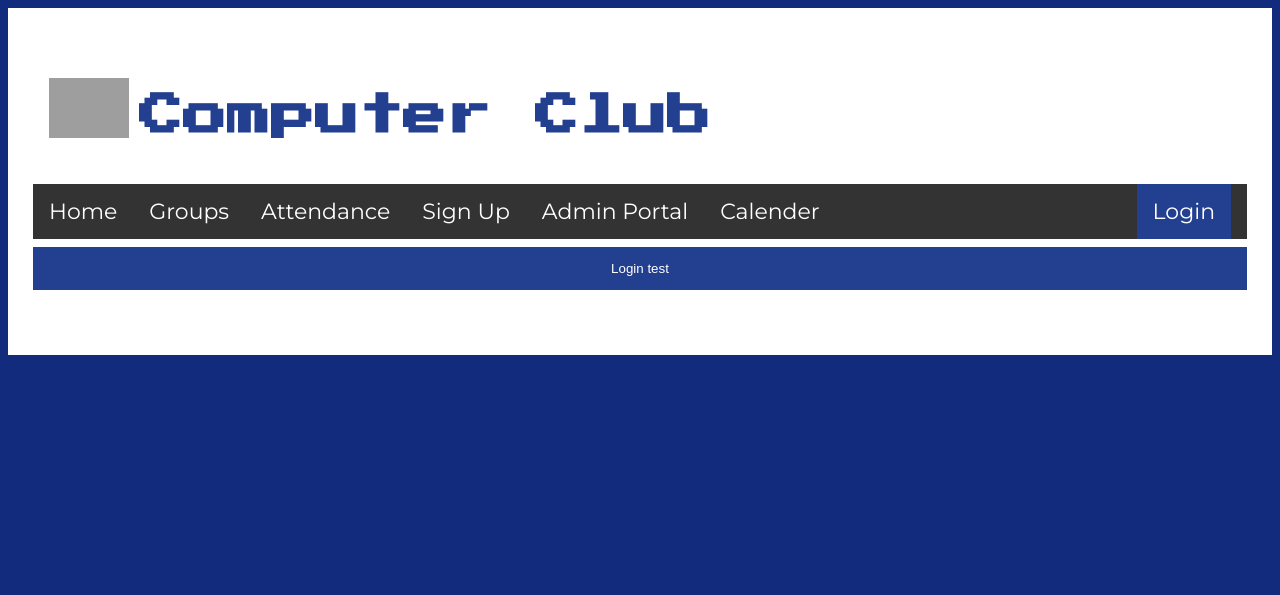
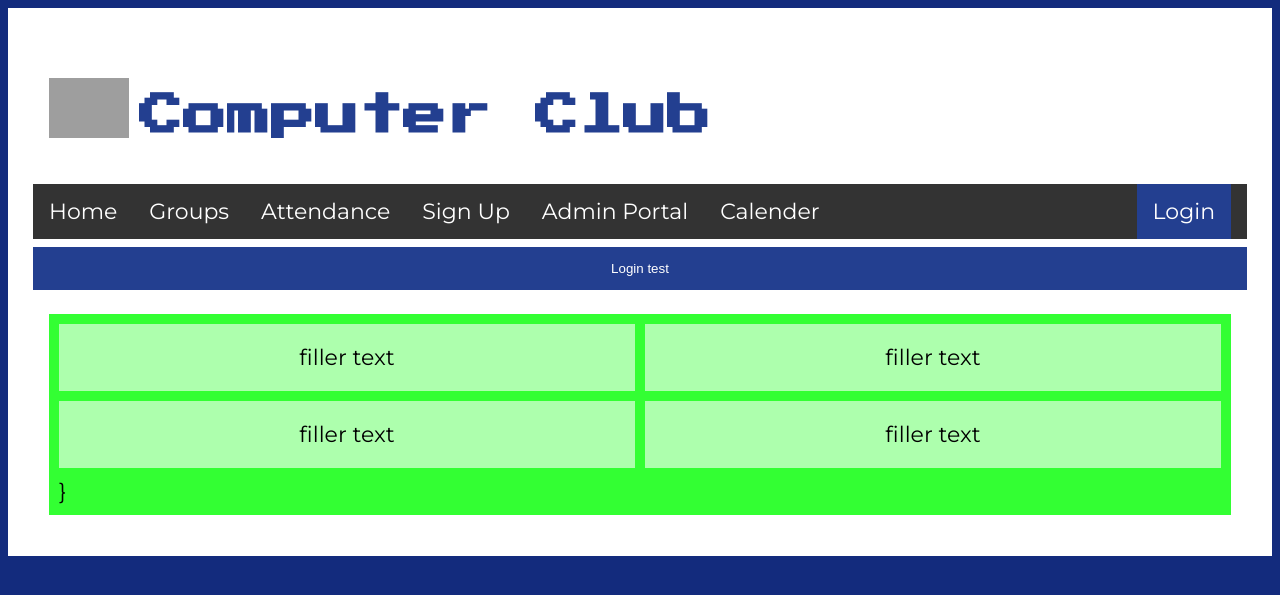
Before and after one commit to Redstone-2/CITComputerClub2, a Jekyll site: the page built from groups.html, in a window 1280 px wide. Shown: the top 595 px of the page. Built offline with Jekyll 4.4.1, drawn with Linux system fonts in a browser that asks for light colours; nearby versions of some CDN libraries; the repository's description, which GitHub fills in, is left out; grey boxes are pictures that could not be loaded.

Commit message:
Update groups.html

```diff
--- a/groups.html
+++ b/groups.html
@@ -2,15 +2,28 @@
 layout: default
 ---
 <head>
-  <style>
-    .grid{
-      display: grid;
-      grid-template-columns: auto auto;
-    }
-  </style>
+<style>
+.grid {
+  display: grid;
+  grid-template-columns: auto auto;
+  grid-gap: 10px;
+  background-color: #33FF33;
+  padding: 10px;
+}
+.grid > div {
+  background-color: rgba(255, 255, 255, 0.6);
+  text-align: center;
+  padding: 20px 0;
+  font size: 35px;
+}
+</style>
 </head>
 <body>
   <div class="grid">
-
+    <div>filler text</div>
+    <div>filler text</div>
+    <div>filler text</div>
+    <div>filler text</div>
+   }
   </div>
 </body>
```
